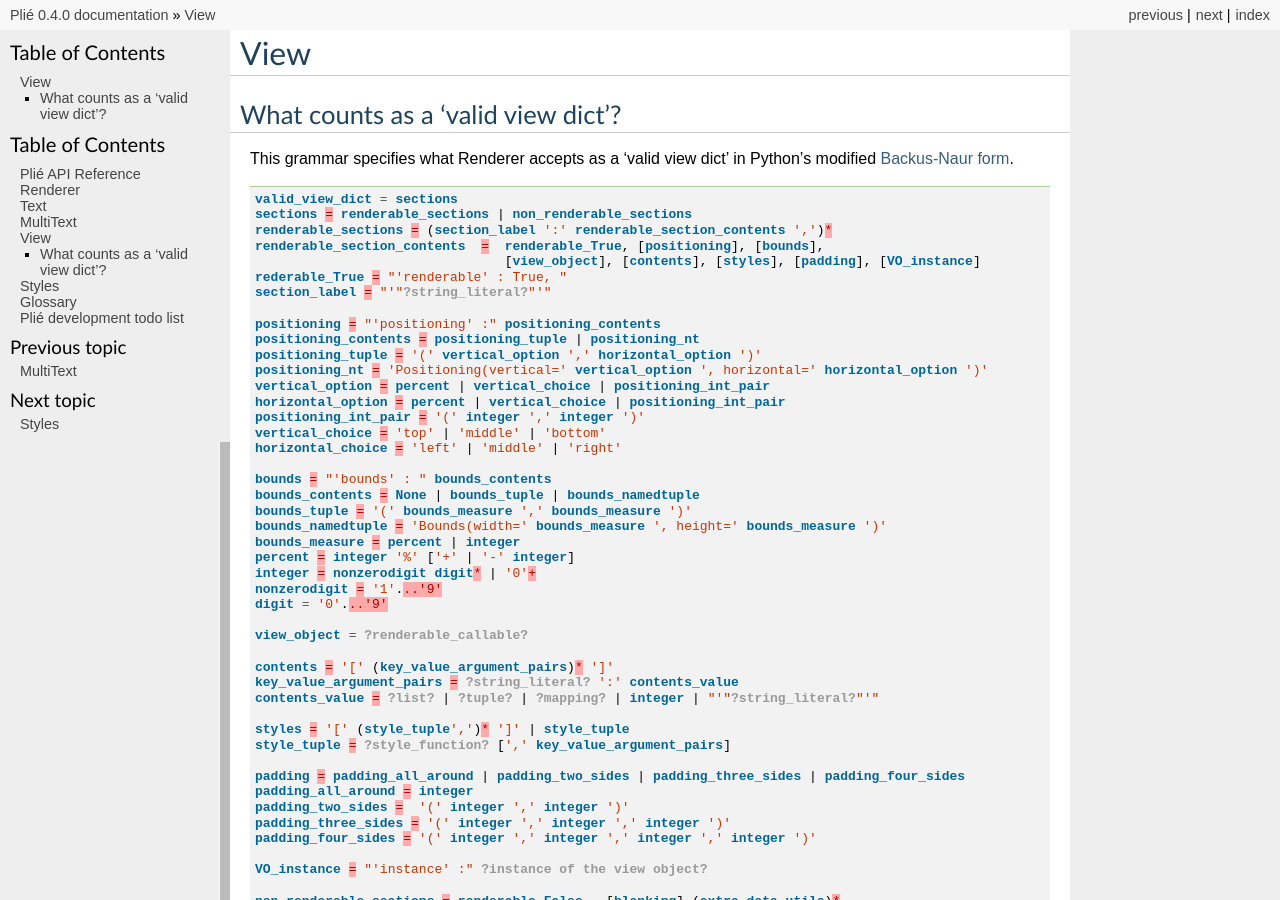
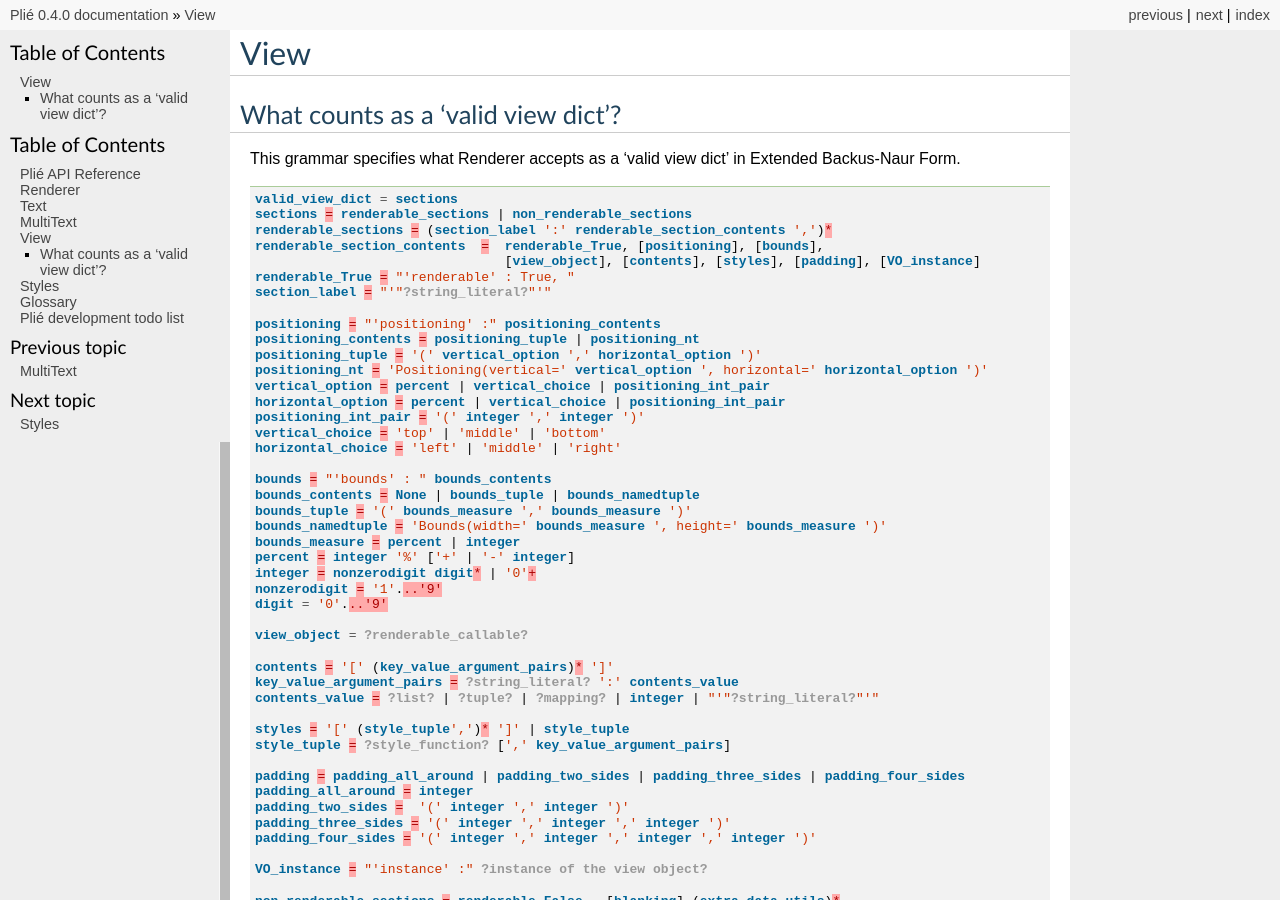
Before and after one commit to jbwincek/Plie, a Sphinx documentation site: the page built from docs/view.rst, in a window 1280 px wide and 900 px high. Built offline with Sphinx 7.4.7, drawn with Linux system fonts in a browser that asks for light colours.

Commit message:
Docs update
(mostly so I can push a commit and test the readthedocs webhook)

```diff
--- a/docs/view.rst
+++ b/docs/view.rst
@@ -7,10 +7,10 @@ View
 
 What counts as a 'valid view dict'?
 -----------------------------------
-This grammar specifies what Renderer accepts as a 'valid view dict' in Python's modified
-`Backus-Naur form`_.
+This grammar specifies what Renderer accepts as a 'valid view dict' in Extended Backus-Naur Form.
 
-.. _Backus-Naur form: https://en.wikipedia.org/wiki/Backus%E2%80%93Naur_Form
+
+.. _Backus-Naur form: https://en.wikipedia.org/wiki/Extended_Backus%E2%80%93Naur_Form
 
 .. code-block:: ebnf
 
@@ -19,7 +19,7 @@ This grammar specifies what Renderer accepts as a 'valid view dict' in Python's
     renderable_sections = (section_label ':' renderable_section_contents ',')*
     renderable_section_contents  =  renderable_True, [positioning], [bounds],
                                     [view_object], [contents], [styles], [padding], [VO_instance]
-    rederable_True = "'renderable' : True, "
+    renderable_True = "'renderable' : True, "
     section_label = "'"?string_literal?"'"
 
     positioning = "'positioning' :" positioning_contents
```
